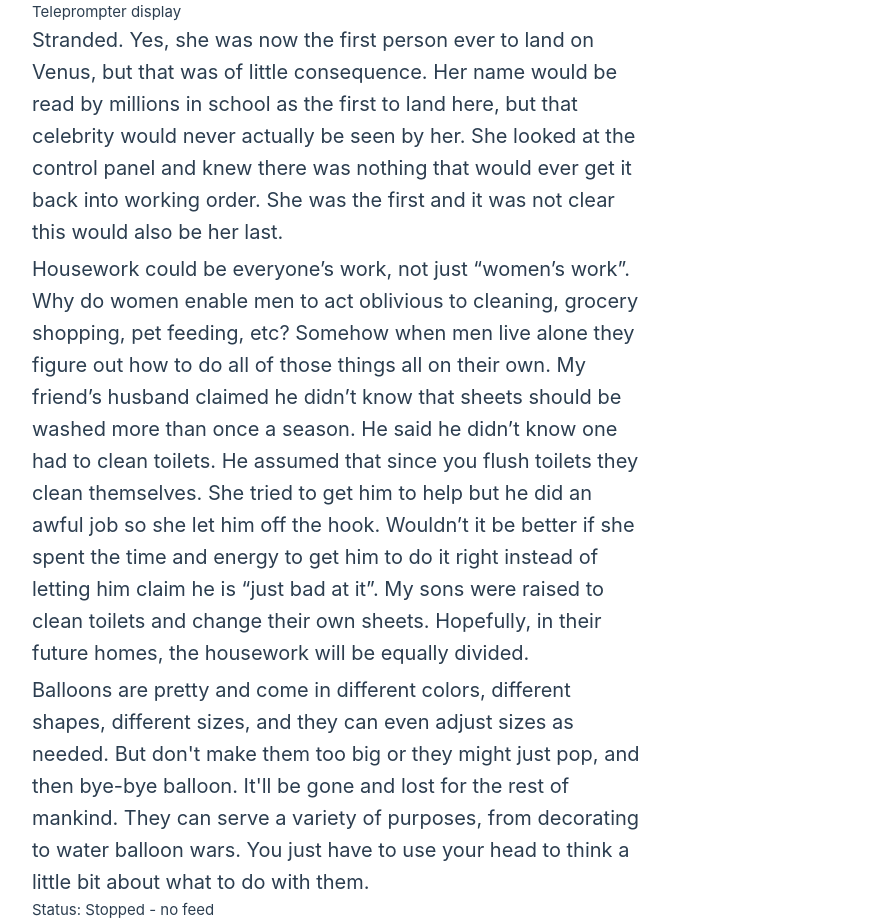
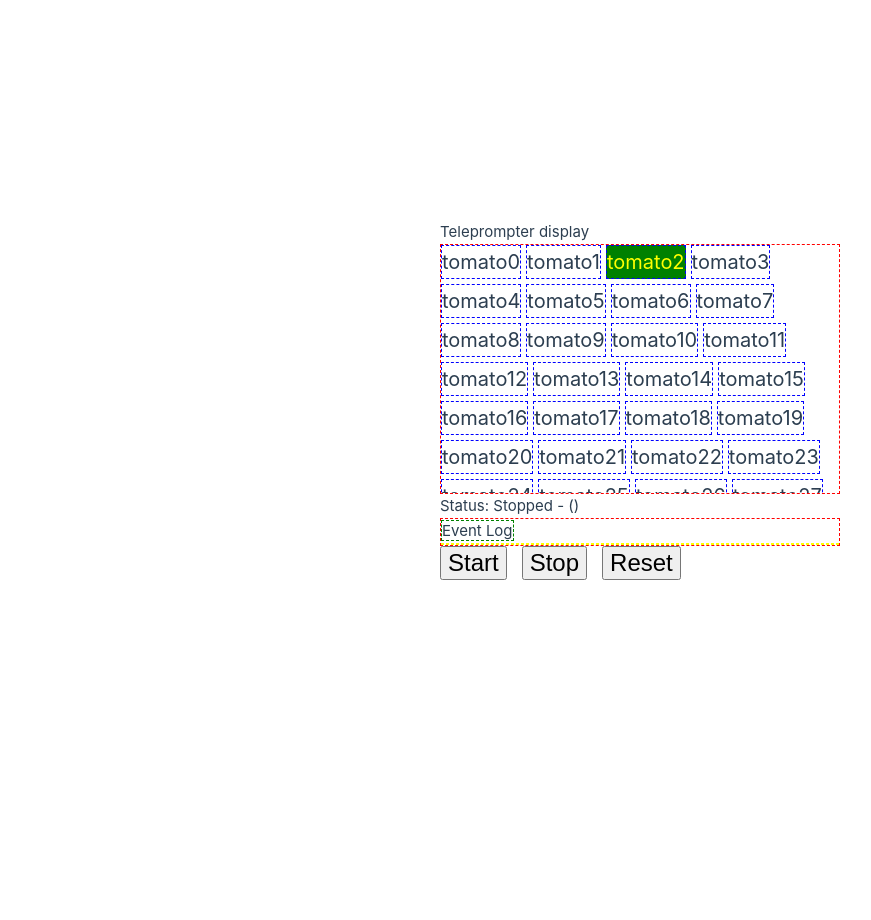
Before and after one commit to The1Krutz/kcm_homework, a Vue app: page / in a window 1280 px wide. Shown: the top 920 px of the page, without its empty margins (0-871 px from the left). After the commit the page ends 800 px from the top, so only its background shows below. Built offline with nearby package versions, Linux system fonts and the light colour scheme; the HTML template or start-up script is replaced by a standard one.

Commit message:
porgress

```diff
--- a/src/App.vue
+++ b/src/App.vue
@@ -1,32 +1,65 @@
 <script setup lang="ts">
-import { ref, type Ref } from 'vue'
+import { onMounted, ref, type Ref } from 'vue';
 
-import Teleprompter from './components/Teleprompter.vue'
-import Controls from './components/Controls.vue'
-import Status from './components/Status.vue'
-import EventLog from './components/EventLog.vue'
-import { EventName, StatusOption, type PrompterStatus } from './components/types'
+import Teleprompter from './components/Teleprompter.vue';
+import Controls from './components/Controls.vue';
+import Status from './components/Status.vue';
+import EventLog from './components/EventLog.vue';
+import {
+  StatusOption,
+  type PrompterEvent,
+  type PrompterStatus,
+  type PToken,
+} from './components/types';
+import { sampleScript, TokenizeScript } from './components/data';
 
-const debugEvents: Ref<string[]> = ref([])
-const currentStatus: Ref<PrompterStatus> = ref({ status: StatusOption.Stopped, feed: 'no feed' })
+const debugEvents: Ref<PrompterEvent[]> = ref([]);
+const currentStatus: Ref<PrompterStatus> = ref({
+  status: StatusOption.Stopped,
+  feed: '',
+  section: '',
+});
+const tokenizedText: Ref<PToken[]> = ref([]);
 
-function addEvent(eventName: EventName) {
-  debugEvents.value.push(eventName)
-  currentStatus.value.status = getStatusFromEvent(eventName)
+function addEvent(event: PrompterEvent) {
+  debugEvents.value.push(event);
+  updateStatus(event);
 }
 
-function getStatusFromEvent(eventName: EventName): StatusOption {
-  if (eventName === EventName.Start) {
-    return StatusOption.Running
-  } else {
-    return StatusOption.Stopped
+function updateStatus(event: PrompterEvent) {
+  switch (event.event) {
+    case 'switchToCamera':
+    case 'switchToImage':
+      currentStatus.value.feed = event.target;
+      break;
+    case 'switchSection':
+      currentStatus.value.section = event.target;
+      break;
+    case 'startPlayback':
+      currentStatus.value.status = StatusOption.Running;
+      break;
+    case 'stopPlayback':
+      currentStatus.value.status = StatusOption.Stopped;
+      break;
+    case 'resetPlayback':
+      /**
+       * This keeps the current running state (ie if it's running, keep running) but resets the feed/section so the start tags can set them
+       */
+      currentStatus.value.feed = '';
+      currentStatus.value.section = '';
+      break;
   }
 }
+
+onMounted(() => {
+  tokenizedText.value = TokenizeScript(sampleScript);
+  console.log('tomato', 'mounted', tokenizedText.value);
+});
 </script>
 
 <template>
   <main>
-    <Teleprompter />
+    <Teleprompter :tokenizedText="tokenizedText" />
     <Status :status="currentStatus" />
     <EventLog :events="debugEvents" />
     <Controls @add-event="(event) => addEvent(event)" />
--- a/src/assets/main.css
+++ b/src/assets/main.css
@@ -29,7 +29,7 @@ a,
 
   #app {
     display: grid;
-    grid-template-columns: 1fr 1fr;
+    /* grid-template-columns: 1fr 1fr; */
     padding: 0 2rem;
   }
 }
--- a/src/components/Controls.vue
+++ b/src/components/Controls.vue
@@ -1,23 +1,23 @@
 <script setup lang="ts">
-import { EventName } from './types'
+import { type PrompterEvent } from './types';
 
-defineProps<{}>()
+defineProps<{}>();
 
 const emitEvent = defineEmits<{
-  'add-event': [eventName: EventName]
-}>()
+  'add-event': [event: PrompterEvent];
+}>();
 
 function onStart() {
-  console.log('start clicked')
-  emitEvent('add-event', EventName.Start)
+  console.log('start clicked');
+  emitEvent('add-event', { event: 'startPlayback' });
 }
 function onStop() {
-  console.log('stop clicked')
-  emitEvent('add-event', EventName.Stop)
+  console.log('stop clicked');
+  emitEvent('add-event', { event: 'stopPlayback' });
 }
 function onReset() {
-  console.log('reset clicked')
-  emitEvent('add-event', EventName.Reset)
+  console.log('reset clicked');
+  emitEvent('add-event', { event: 'resetPlayback' });
 }
 </script>
 
--- a/src/components/EventLog.vue
+++ b/src/components/EventLog.vue
@@ -1,14 +1,35 @@
 <script setup lang="ts">
+import type { PrompterEvent } from './types';
+
 defineProps<{
-  events: string[]
-}>()
+  events: PrompterEvent[];
+}>();
+
+function getEventDisplayText(event: PrompterEvent): string {
+  switch (event?.event) {
+    case 'switchToCamera':
+      return `Camera: ${event.target}`;
+    case 'switchToImage':
+      return `Image: ${event.target}`;
+    case 'switchSection':
+      return `Section: ${event.target}`;
+    case 'startPlayback':
+      return `Start`;
+    case 'stopPlayback':
+      return `Stop`;
+    case 'resetPlayback':
+      return `Reset`;
+    default:
+      return 'oops';
+  }
+}
 </script>
 
 <template>
   <div class="log-container">
     <label for="#event-list">Event Log</label>
     <div id="event-list" class="event-list">
-      <p v-for="event in events">{{ event }}</p>
+      <p v-for="event in events">{{ getEventDisplayText(event) }}</p>
     </div>
   </div>
 </template>
@@ -24,5 +45,7 @@ label {
 
 .event-list {
   border: 1px dashed yellow;
+  max-height: 100px;
+  overflow: auto;
 }
 </style>
--- a/src/components/Status.vue
+++ b/src/components/Status.vue
@@ -1,35 +1,20 @@
 <script setup lang="ts">
-import type { PrompterStatus } from './types'
+import type { PrompterStatus } from './types';
 
 defineProps<{
-  status: PrompterStatus
-}>()
+  status: PrompterStatus;
+}>();
 </script>
 
 <template>
-  <div class="greetings">Status: {{ status.status }} - {{ status.feed }}</div>
+  <div class="status">Status: {{ status.status }} - {{ status.feed }} ({{ status.section }})</div>
 </template>
 
 <style scoped>
-h1 {
-  font-weight: 500;
-  font-size: 2.6rem;
-  position: relative;
-  top: -10px;
-}
-
-h3 {
-  font-size: 1.2rem;
-}
-
-.greetings {
+.status {
   display: flex;
   flex-direction: row;
   align-items: center;
   gap: 15px;
 }
-
-.greetings button {
-  font-size: x-large;
-}
 </style>
--- a/src/components/Teleprompter.vue
+++ b/src/components/Teleprompter.vue
@@ -1,8 +1,9 @@
 <script setup lang="ts">
-import { ref, type Ref } from 'vue'
-import { MaxFontSize, MaxScrollSpeed, MinFontSize, MinScrollSpeed } from './data'
+import { ref, type Ref } from 'vue';
+import { MaxFontSize, MaxScrollSpeed, MinFontSize, MinScrollSpeed } from './data';
+import type { PToken } from './types';
 
-defineProps<{}>()
+defineProps<{ tokenizedText: PToken[] }>();
 
 function StartPrompter() {}
 function StopPrompter() {}
@@ -11,68 +12,78 @@ function ResetPrompter() {}
 function SetScrollSpeed(newSpeed: number) {
   // enforce some reasonable limits before setting the font size
   if (newSpeed > MaxScrollSpeed) {
-    scrollSpeed.value = MaxScrollSpeed
+    scrollSpeed.value = MaxScrollSpeed;
   } else if (newSpeed < MinScrollSpeed) {
-    scrollSpeed.value = MinScrollSpeed
+    scrollSpeed.value = MinScrollSpeed;
   } else {
-    scrollSpeed.value = newSpeed
+    scrollSpeed.value = newSpeed;
   }
 }
 
 function SetFontSize(newSize: number) {
   // enforce some reasonable limits before setting the font size
   if (newSize > MaxFontSize) {
-    fontSize.value = MaxFontSize
+    fontSize.value = MaxFontSize;
   } else if (newSize < MinFontSize) {
-    fontSize.value = MinFontSize
+    fontSize.value = MinFontSize;
   } else {
-    fontSize.value = newSize
+    fontSize.value = newSize;
   }
 }
 
-const fontSize: Ref<number> = ref(20)
-const scrollSpeed: Ref<number> = ref(20)
+const fontSize: Ref<number> = ref(20);
+const scrollSpeed: Ref<number> = ref(20);
+const currentFocusToken: Ref<number> = ref(3); // id of the currently focused token, controls scrolling behavior
 </script>
 
 <template>
   <div class="greetings">Teleprompter display</div>
   <div class="prompterText">
-    <p>
-      Stranded. Yes, she was now the first person ever to land on Venus, but that was of little
-      consequence. Her name would be read by millions in school as the first to land here, but that
-      celebrity would never actually be seen by her. She looked at the control panel and knew there
-      was nothing that would ever get it back into working order. She was the first and it was not
-      clear this would also be her last.
-    </p>
-    <p>
-      Housework could be everyone’s work, not just “women’s work”. Why do women enable men to act
-      oblivious to cleaning, grocery shopping, pet feeding, etc? Somehow when men live alone they
-      figure out how to do all of those things all on their own. My friend’s husband claimed he
-      didn’t know that sheets should be washed more than once a season. He said he didn’t know one
-      had to clean toilets. He assumed that since you flush toilets they clean themselves. She tried
-      to get him to help but he did an awful job so she let him off the hook. Wouldn’t it be better
-      if she spent the time and energy to get him to do it right instead of letting him claim he is
-      “just bad at it”. My sons were raised to clean toilets and change their own sheets. Hopefully,
-      in their future homes, the housework will be equally divided.
-    </p>
-    <p>
-      Balloons are pretty and come in different colors, different shapes, different sizes, and they
-      can even adjust sizes as needed. But don't make them too big or they might just pop, and then
-      bye-bye balloon. It'll be gone and lost for the rest of mankind. They can serve a variety of
-      purposes, from decorating to water balloon wars. You just have to use your head to think a
-      little bit about what to do with them.
-    </p>
+    <template v-for="token in tokenizedText">
+      <span
+        v-if="token.type === 'text'"
+        :key="token.id"
+        :class="{
+          focus: token.id === currentFocusToken,
+        }"
+        >{{ token.text }}</span
+      >
+      <span v-if="token.type === 'event'" :key="token.id" class="hidden">{{
+        token.eventTarget
+      }}</span>
+    </template>
   </div>
 </template>
 
 <style scoped>
 .prompterText {
   display: flex;
-  flex-direction: column;
-  flex-wrap: nowrap;
+  flex-direction: row;
+  flex-wrap: wrap;
+  align-content: flex-start;
   gap: 5px;
+
+  height: 250px;
+  width: 400px;
+  overflow-y: auto;
+  scroll-behavior: smooth;
+
+  border: 1px dashed red;
 }
-.prompterText p {
+
+.prompterText span {
   font-size: v-bind(fontSize + 'px');
+  border: 1px dashed blue;
+  width: fit-content;
+  height: fit-content;
+}
+
+.focus {
+  background-color: green;
+  color: yellow;
+}
+
+.hidden {
+  display: none;
 }
 </style>
--- a/src/components/data.ts
+++ b/src/components/data.ts
@@ -1,10 +1,39 @@
+import { type PToken } from './types';
+
 // reasonable limits on prompter font size
-export const MinFontSize = 10
-export const MaxFontSize = 200
+export const MinFontSize = 10;
+export const MaxFontSize = 200;
 
 // reasonable limits on prompter scroll speed
-export const MinScrollSpeed = 10
-export const MaxScrollSpeed = 200
+export const MinScrollSpeed = 10;
+export const MaxScrollSpeed = 200;
+
+// converts the script into a list of tokens for the prompter component to work with
+export function TokenizeScript(script: string): PToken[] {
+  const returning: PToken[] = [];
+  let id = 0;
+
+  /**
+   * DEBUG
+   * Replace this with something that actually converts the script into a tokenized list
+   */
+  returning.push({
+    type: 'event',
+    id: id++,
+    eventType: 'switchSection',
+    eventTarget: 'id:asdffghjkl',
+  });
+
+  for (let i = 0; i < 200; i++) {
+    returning.push({
+      type: 'text',
+      id: id++,
+      text: 'tomato' + i,
+    });
+  }
+
+  return returning;
+}
 
 // Sample script copied from assignment pdf
 export const sampleScript = `
@@ -30,4 +59,4 @@ line. Even if it’s just a little bit.{/edit}
 
 {edit:id=outro}And slower price growth isn’t bad either. It means any home you buy – or
 own – should go up in value in the year ahead.{/edit}
-`
+`;
--- a/src/components/types.ts
+++ b/src/components/types.ts
@@ -4,12 +4,35 @@ export const enum StatusOption {
 }
 
 export interface PrompterStatus {
-  status: StatusOption // running or stopped
-  feed: string // camera, image, etc
+  status: StatusOption; // running or stopped
+  feed: string; // camera, image, etc
+  section: string; // name of the current text section
 }
 
-export const enum EventName {
-  Start = 'Start',
-  Stop = 'Stop',
-  Reset = 'Reset',
-}
+type EventWithDetails = {
+  event: 'switchToCamera' | 'switchToImage' | 'switchSection';
+  target: string;
+};
+
+type EventWithoutDetails = {
+  event: 'startPlayback' | 'stopPlayback' | 'resetPlayback';
+};
+
+export type PrompterEvent = {} & (EventWithDetails | EventWithoutDetails);
+
+type tokenBase = {
+  id: number; // present to help Vue maintain state
+};
+
+type textToken = {
+  type: 'text';
+  text: string;
+};
+
+type eventToken = {
+  type: 'event';
+  eventType: PrompterEvent['event'];
+  eventTarget: string;
+};
+
+export type PToken = tokenBase & (textToken | eventToken);
```
Also changed, not shown: eslint.config.ts (+5 -5 lines), .prettierrc.json.
